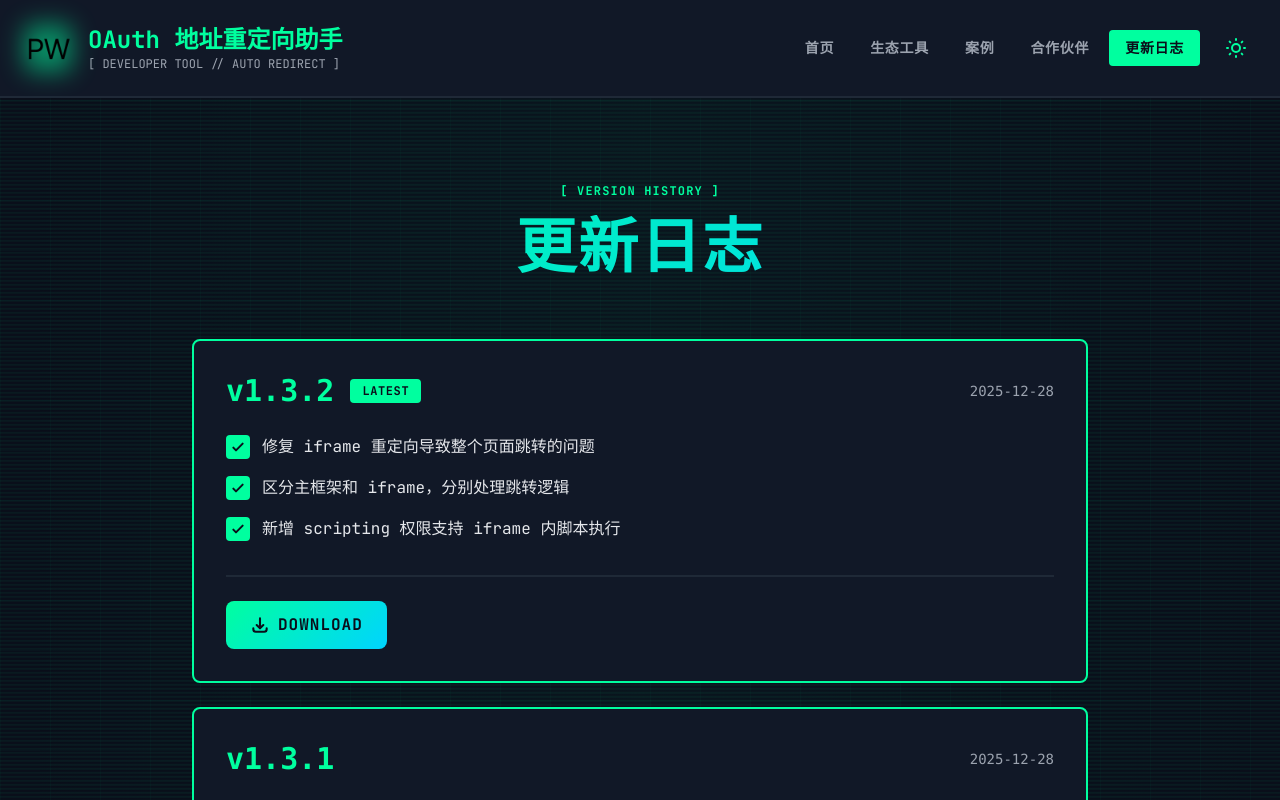
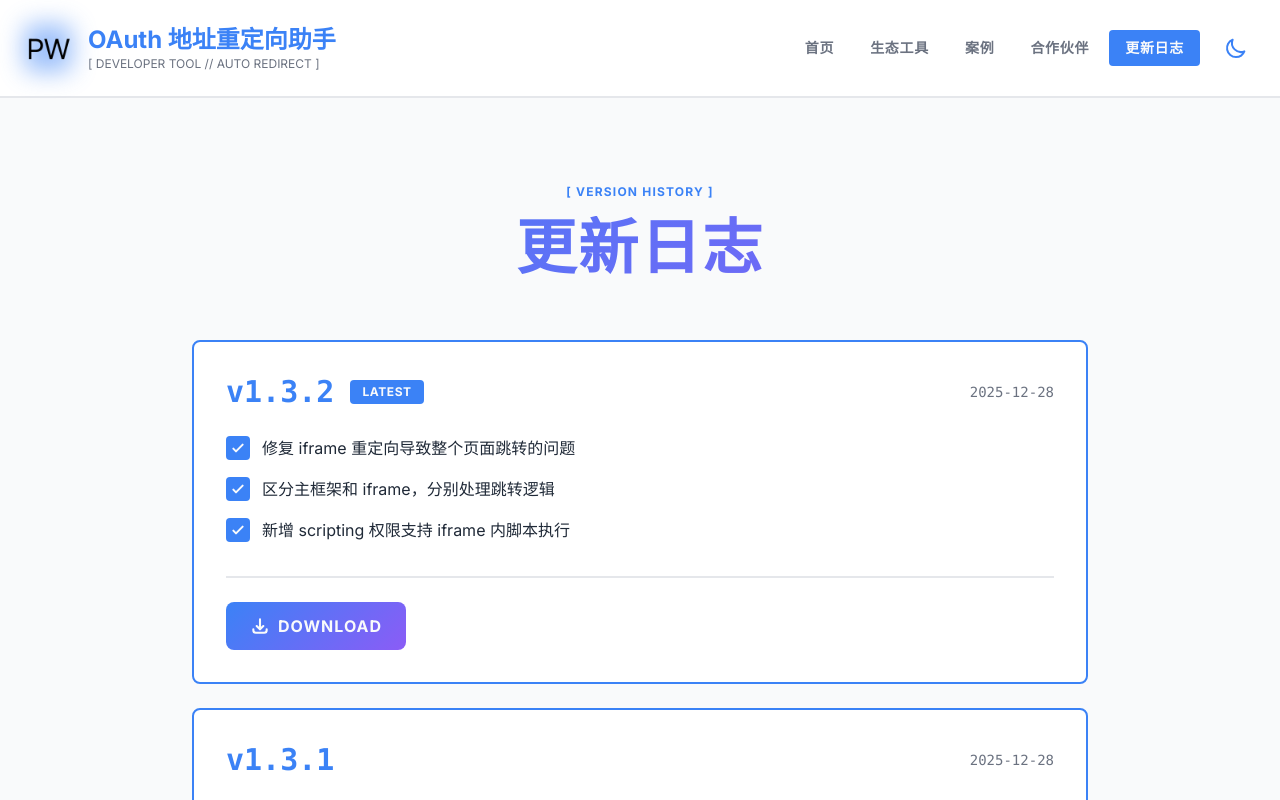
Before and after one commit to plugins-world/oauth-redirect-extension-download, a React (Vite) app: page /changelog in a window 1280 px wide. Shown: the top 800 px of the page. Built offline with nearby package versions, Linux system fonts and the light colour scheme.

Commit message:
chore: 默认主题改为白天模式

```diff
--- a/src/contexts/ThemeContext.jsx
+++ b/src/contexts/ThemeContext.jsx
@@ -4,7 +4,7 @@ const ThemeContext = createContext();
 
 export function ThemeProvider({ children }) {
   const [theme, setTheme] = useState(() => {
-    return localStorage.getItem('theme') || 'cyber';
+    return localStorage.getItem('theme') || 'light';
   });
 
   useEffect(() => {
```
